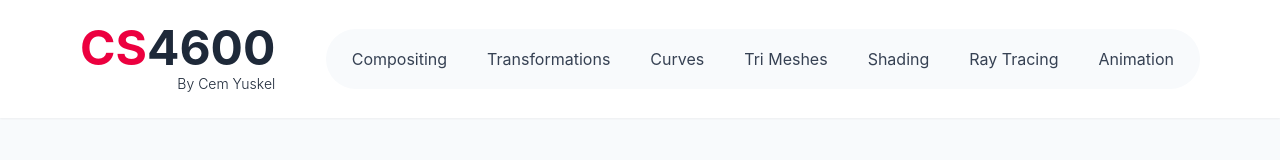
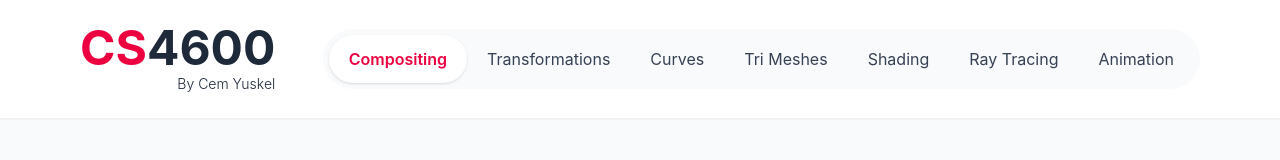
Before and after one commit to alanabrahampkochumon-zqict/simple-computer-graphics, a React (Vite) app: page / in a window 1280 px wide. Shown: the top 160 px of the page. Built offline with nearby package versions, Linux system fonts and the light colour scheme.

Commit message:
feat: add header

```diff
--- a/src/components/Selector.tsx
+++ b/src/components/Selector.tsx
@@ -1,8 +1,16 @@
+import { cn } from "../libs/utils";
+
 function Selector({ pages, selected }: { pages: string[]; selected: string }) {
     return (
         <ul className="inline-flex gap-0 p-1.5 self-end color-surface-secondary rounded-full">
             {pages.map((page) => (
-                <li className="color-content-tertiary ps-5 pe-5 pt-3 pb-3 rounded-full">
+                <li
+                    className={cn(
+                        "color-content-tertiary ps-5 pe-5 pt-3 pb-3 rounded-full cursor-pointer",
+                        selected === page &&
+                            "font-semibold color-content-accent color-surface-primary shadow-sm", // TODO:Change to a separate div to animate
+                    )}
+                >
                     {page}
                 </li>
             ))}
```
